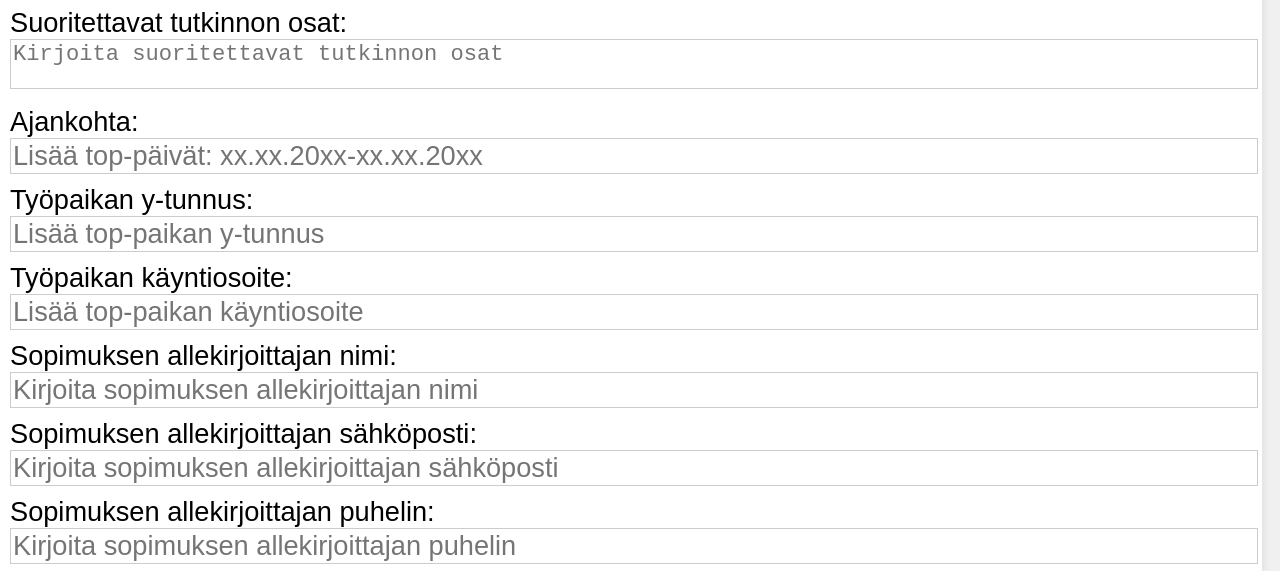
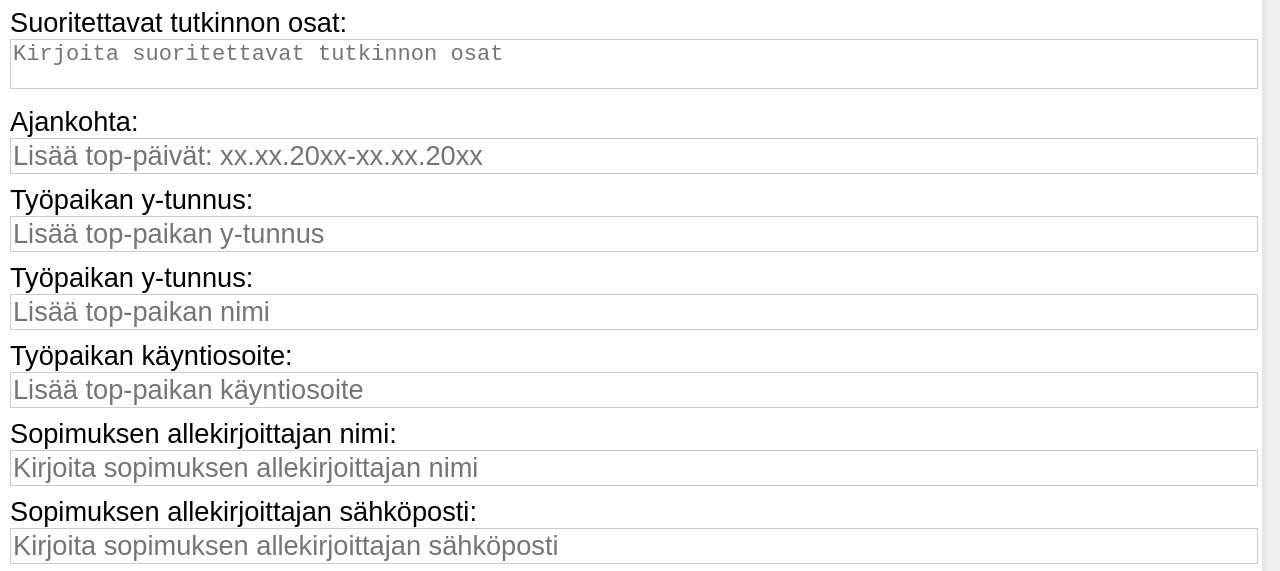
Before and after one commit to jantuominen/saskytpa, a plain HTML site: page html/toplomake/index.html in a window 1280 px wide. Shown: the part 177-748 px from the top of the page. Drawn offline with nearby package versions, Linux system fonts and the light colour scheme.

Commit message:
Lisätty työpaikan nimi

```diff
--- a/html/toplomake/index.html
+++ b/html/toplomake/index.html
@@ -147,6 +147,11 @@
             <div class="input-field">
                 <label for="ytunnus">Työpaikan y-tunnus:</label><br>
                 <input type="text" id="ytunnus" name="ytunnus" placeholder="Lisää top-paikan y-tunnus"><br>
+            </div>
+            <div class="input-field">
+                <label for="tyopaikannimi">Työpaikan y-tunnus:</label><br>
+                <input type="text" id="tyopaikannimi" name="tyopaikannimi"
+                    placeholder="Lisää top-paikan nimi"><br>
             </div>
             <div class="input-field">
                 <label for="kayntiosoite">Työpaikan käyntiosoite:</label><br>
```
